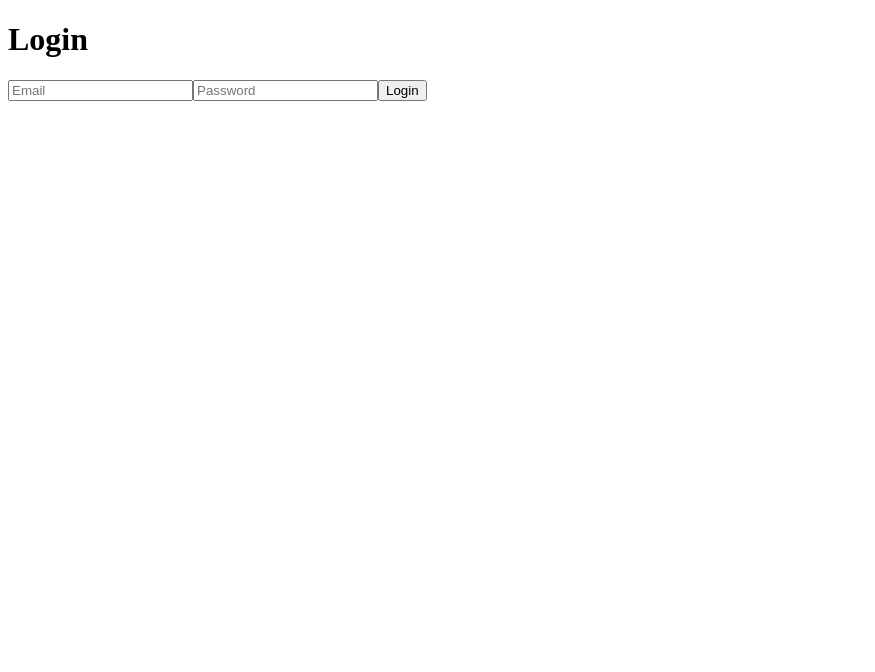
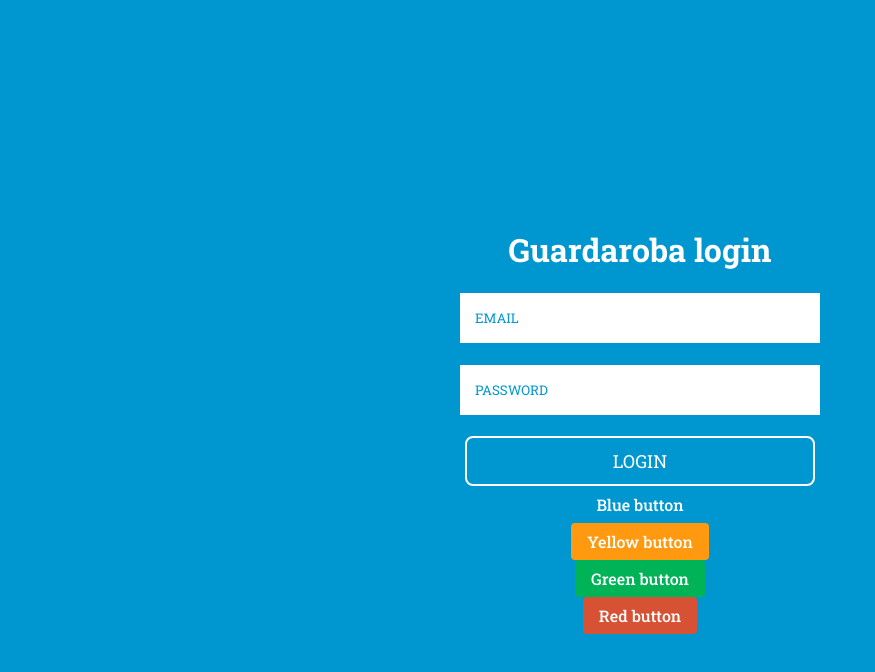
Before and after one commit to RondaDellaCaritaVerona/ronda-dressing-orders-fe, a React (Create React App) app: page / in a window 1280 px wide. Shown: the top 672 px of the page, without its empty margins (0-875 px from the left). Built offline with nearby package versions, Linux system fonts and the light colour scheme.

Commit message:
Login page styling + button components

```diff
--- /dev/null
+++ b/src/components/Button.tsx
@@ -0,0 +1,64 @@
+import React from 'react';
+
+interface ButtonProps {
+  text: string;
+  onClick?: () => void;
+  variant?: 'blue' | 'yellow' | 'green' | 'red' | 'blueOutline';
+  disabled?: boolean;
+}
+
+const Button: React.FC<ButtonProps> = ({
+  text,
+  onClick,
+  variant = 'blue',
+  disabled = false
+}) => {
+  const baseStyles = {
+    padding: '8px 16px',
+    borderRadius: '4px',
+    border: 'none',
+    cursor: disabled ? 'not-allowed' : 'pointer',
+    fontSize: '16px',
+    fontWeight: 500,
+    opacity: disabled ? 0.7 : 1,
+  };
+
+  const variantStyles = {
+    blue: {
+      backgroundColor: 'var(--blue)',
+      color: 'white'
+    },
+    yellow: {
+      backgroundColor: 'var(--yellow)',
+      color: 'white'
+    },
+    green: {
+      backgroundColor: 'var(--green)',
+      color: 'white'
+    },
+    red: {
+      backgroundColor: 'var(--red)',
+      color: 'white'
+    },
+    blueOutline: {
+        backgroundColor: 'white',
+        color: 'var(--blue)',
+        border: '1px solid var(--blue)'
+      }
+  };
+
+  return (
+    <button
+      onClick={onClick}
+      disabled={disabled}
+      style={{
+        ...baseStyles,
+        ...variantStyles[variant],
+      }}
+    >
+      {text}
+    </button>
+  );
+};
+
+export default Button;
--- /dev/null
+++ b/src/index.css
@@ -0,0 +1,109 @@
+@import url('https://fonts.googleapis.com/css2?family=Roboto+Slab:wght@100..900&display=swap');
+:root {
+    /* Primary colors */
+    --blue: #0097d0;
+    --yellow: #ff9a10;
+    --green: #00b356;
+    --red: #d75235;
+    /* Neutral colors */
+    --white: #ffffff;
+    --black: #000000;
+    --light-gray: #f5f5f5;
+    --medium-gray: #cccccc;
+    --dark-gray: #666666;
+    /* State colors */
+    --success: var(--green);
+    --warning: var(--yellow);
+    --error: var(--red);
+    --info: var(--blue);
+    /* Text colors */
+    --text-primary: #333333;
+    --text-secondary: #666666;
+    --text-disabled: #999999;
+}
+
+html {
+    background-color: var(--blue);
+    /* Light gray background - you can change this to any color you want */
+}
+
+body {
+    margin: 0;
+    padding: 0;
+    font-family: 'Roboto Slab', serif;
+}
+
+body p,
+input {
+    font-family: 'Roboto Slab', serif;
+}
+
+button {
+    font-family: 'Roboto Slab', serif;
+}
+
+.page-container {
+    max-width: 1200px;
+    margin: 0 auto;
+    padding: 20px;
+    display: flex;
+    flex-direction: column;
+    align-items: center;
+    justify-content: center;
+    height: 100vh;
+}
+
+.blue-background h1 {
+    color: white;
+}
+
+.flex-column {
+    display: flex;
+    flex-direction: column;
+    align-items: center;
+    justify-content: center;
+}
+
+.gap-10 {
+    gap: 10px;
+}
+
+.gap-20 {
+    gap: 20px;
+}
+
+button.blue-outline {
+    background-color: var(--blue);
+    color: white;
+    border: 2px solid white;
+}
+
+form {
+    width: 100%;
+}
+
+input {
+    width: 100%;
+    padding: 5px;
+    border: 1px solid var(--blue);
+    height: 40px;
+    text-indent: 10px;
+}
+
+.login-page form {
+    max-width: 350px;
+}
+
+.login-page form button[type="submit"] {
+    width: 100%;
+    height: 50px;
+    padding: 5px;
+    font-size: 18px;
+    border-radius: 8px;
+    text-transform: uppercase;
+}
+
+.login-page form input::placeholder {
+    color: var(--blue);
+    text-transform: uppercase;
+}
--- a/src/index.tsx
+++ b/src/index.tsx
@@ -2,6 +2,7 @@
 import React from 'react';
 import ReactDOM from 'react-dom/client';
 import App from './App';
+import './index.css';
 
 ReactDOM.createRoot(document.getElementById('root') as HTMLElement).render(
   <React.StrictMode>
--- a/src/pages/LoginPage.tsx
+++ b/src/pages/LoginPage.tsx
@@ -1,5 +1,7 @@
 import React from 'react';
 import { useNavigate } from 'react-router-dom';
+import Button from '../components/Button';
+
 
 
 const LoginPage: React.FC = () => {
@@ -13,13 +15,20 @@ const LoginPage: React.FC = () => {
   };
 
   return (
-    <div>
-      <h1>Login</h1>
-      <form onSubmit={handleLogin}>
+    <div className="page-container blue-background login-page">
+      <h1>Guardaroba login</h1>
+      <form className="flex-column gap-20" onSubmit={handleLogin}>
         <input type="email" placeholder="Email" required />
         <input type="password" placeholder="Password" required />
-        <button type="submit" onClick={handleLogin}>Login</button>
+        <button className="blue-outline" type="submit" onClick={handleLogin}>Login</button>
       </form>
+
+      <Button text="Blue button" variant="blue" onClick={() => alert('Button clicked!')} />
+      <Button text="Yellow button" variant="yellow" onClick={() => alert('Button clicked!')} />
+      <Button text="Green button" variant="green" onClick={() => alert('Button clicked!')} />
+      <Button text="Red button" variant="red" onClick={() => alert('Button clicked!')} />
+
+
     </div>
   );
 };
```
